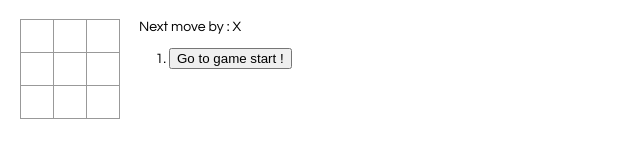
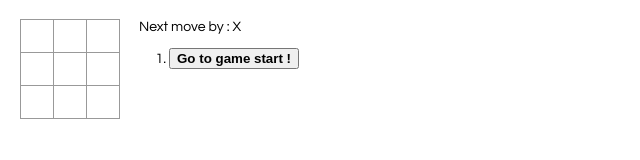
Before and after one commit to eminarium/React-TicTacToe, a React app: page / in a window 1280 px wide. Shown: the full height of the page, 0-640 px from the left. Built offline with nearby package versions, Linux system fonts and the light colour scheme.

Commit message:
Bolded out the current move line in history list

```diff
--- a/src/index.css
+++ b/src/index.css
@@ -15,6 +15,10 @@ ol, ul {
 
 .status {
   margin-bottom: 10px;
+}
+
+.bold-move {
+    font-weight:bold;
 }
 
 .square {
--- a/src/index.js
+++ b/src/index.js
@@ -99,10 +99,12 @@ class Game extends React.Component {
             const desc = move ?
                          "Go to move #" + move + ", coordinates : [" + step.row + ", " + step.col + "]" :
                          "Go to game start !";
+
+            const output = (this.state.stepNumber === move) ? (<b>{desc}</b>) : (desc);
             return (
                 <li key={move}>
                     <button onClick={() => this.jumpTo(move)} >
-                        {desc}
+                        {output}
                     </button>
                 </li>
             );
```
